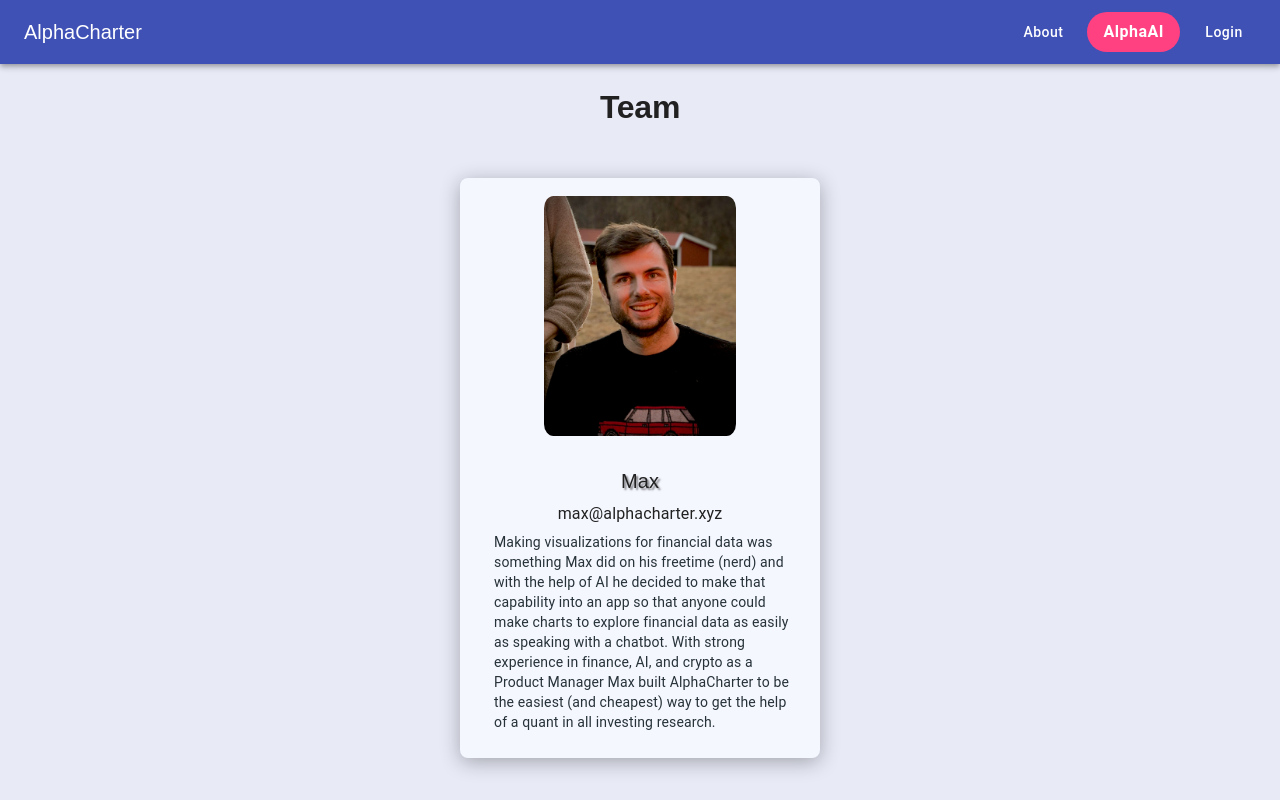
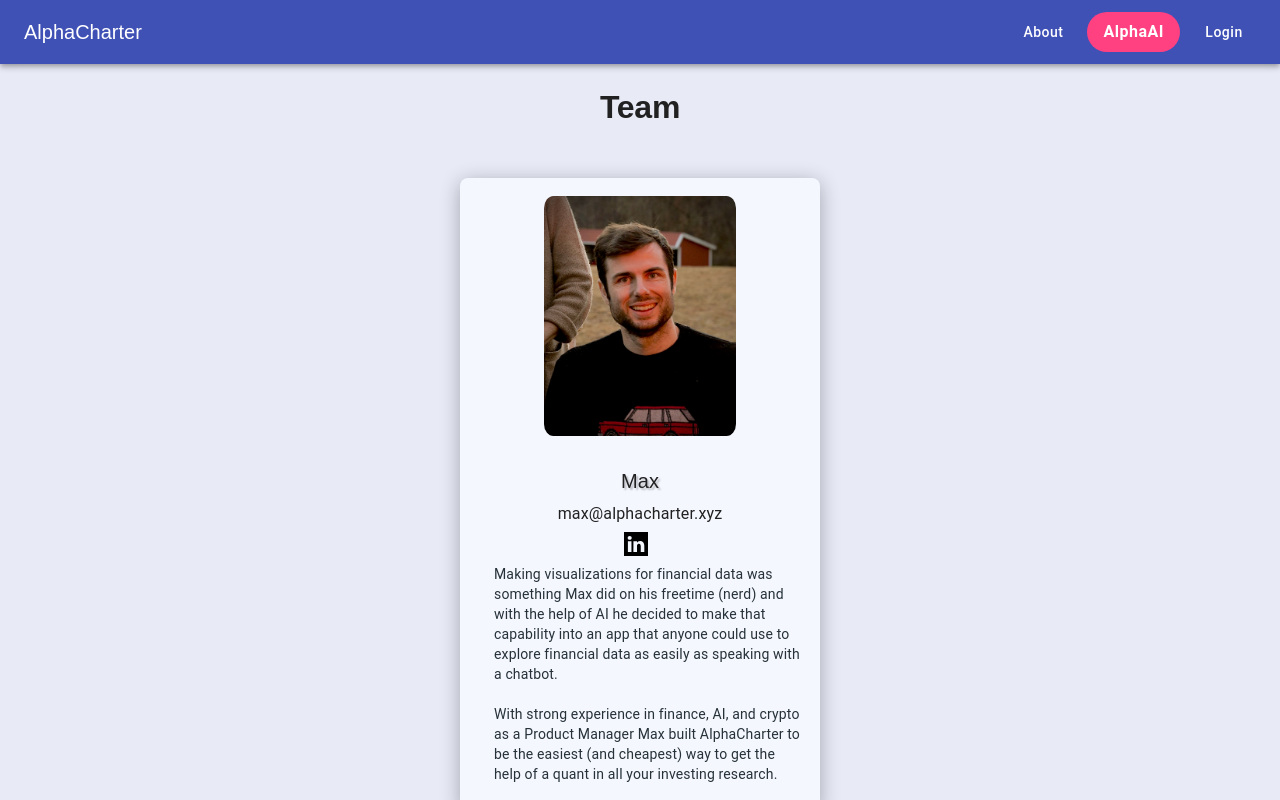
Before and after one commit to SailingSF/alphacharter-frontend, a React (Create React App) app: page /team in a window 1280 px wide. Shown: the top 800 px of the page. Built offline with nearby package versions, Linux system fonts and the light colour scheme.

Commit message:
team page update

```diff
--- a/src/components/AboutSection/AboutSideBar.jsx
+++ b/src/components/AboutSection/AboutSideBar.jsx
@@ -22,6 +22,9 @@
           <ListItemButton component="a" href="#faq">
             <ListItemText primary="FAQ" />
           </ListItemButton>
+          <ListItemButton component="a" href="./team">
+            <ListItemText primary="Team" />
+          </ListItemButton>
         </List>
       </Box>
     );
--- a/src/components/TeamPage.jsx
+++ b/src/components/TeamPage.jsx
@@ -1,9 +1,8 @@
 import React from 'react';
 import { useTheme } from '@mui/material/styles';
-import { Container, Box, Typography, Card, CardContent, Avatar, Grid } from '@mui/material';
-import maxheadshot from '../images/max-headshot.jpg'
-
-
+import { Container, Box, Typography, Card, CardContent, Avatar, Grid, Link } from '@mui/material';
+import maxheadshot from '../images/max-headshot.jpg';
+import linkedinLogo from '../images/linkedin-logo.svg'; // Ensure you have this image in your project
 
 function TeamPage() {
     const theme = useTheme();
@@ -11,8 +10,9 @@
     const bios = [
         {
             name: "Max",
-            description: "Making visualizations for financial data was something Max did on his freetime (nerd) and with the help of AI he decided to make that capability into an app so that anyone could make charts to explore financial data as easily as speaking with a chatbot. With strong experience in finance, AI, and crypto as a Product Manager Max built AlphaCharter to be the easiest (and cheapest) way to get the help of a quant in all investing research.",
+            description: `Making visualizations for financial data was something Max did on his freetime (nerd) and with the help of AI he decided to make that capability into an app that anyone could use to explore financial data as easily as speaking with a chatbot.\n\nWith strong experience in finance, AI, and crypto as a Product Manager Max built AlphaCharter to be the easiest (and cheapest) way to get the help of a quant in all your investing research.`,
             contact: 'max@alphacharter.xyz',
+            linkedin: 'https://www.linkedin.com/in/maxabouchar',
             photo: maxheadshot,
         }
     ];
@@ -56,7 +56,7 @@
                                     alignItems: 'center',
                                 }}
                                 >
-                    <Typography gutterBottom variant="h5" sx={{ textShadow: '2px 2px 2px rgba(0, 0, 0, 0.5)' }}>
+                                    <Typography gutterBottom variant="h5" sx={{ textShadow: '2px 2px 2px rgba(0, 0, 0, 0.25)' }}>
                                         {member.name}
                                     </Typography>
                                     <Typography variant='body1' align='center' gutterBottom>
@@ -64,18 +64,25 @@
                                             {member.contact}
                                         </a>
                                     </Typography>
+                                    <Link href={member.linkedin} target="_blank" rel="noopener" sx={{ display: 'flex', alignItems: 'center', marginBottom: 1 }}>
+                                        <img src={linkedinLogo} alt="LinkedIn" style={{ width: 24, height: 24, marginRight: 8 }} />
+                                    </Link>
                                     <Typography variant="body2" color={theme.palette.text.dark} sx={{ width: '100%', textAlign: 'left', paddingLeft: 2 }}>
-                        {member.description}
+                                        {member.description.split('\n').map((text, index) => (
+                                            <React.Fragment key={index}>
+                                                {text}
+                                                <br />
+                                            </React.Fragment>
+                                        ))}
                                     </Typography>
                                 </CardContent>
                             </Card>
                         </Grid>
                     ))}
                 </Grid>
-
             </Box>
         </Container>
     )
 }
 
-export default TeamPage
+export default TeamPage;
```
Also changed, not shown: src/images/linkedin-logo.svg (added). Lines whose indentation alone changed are shown as unchanged.
